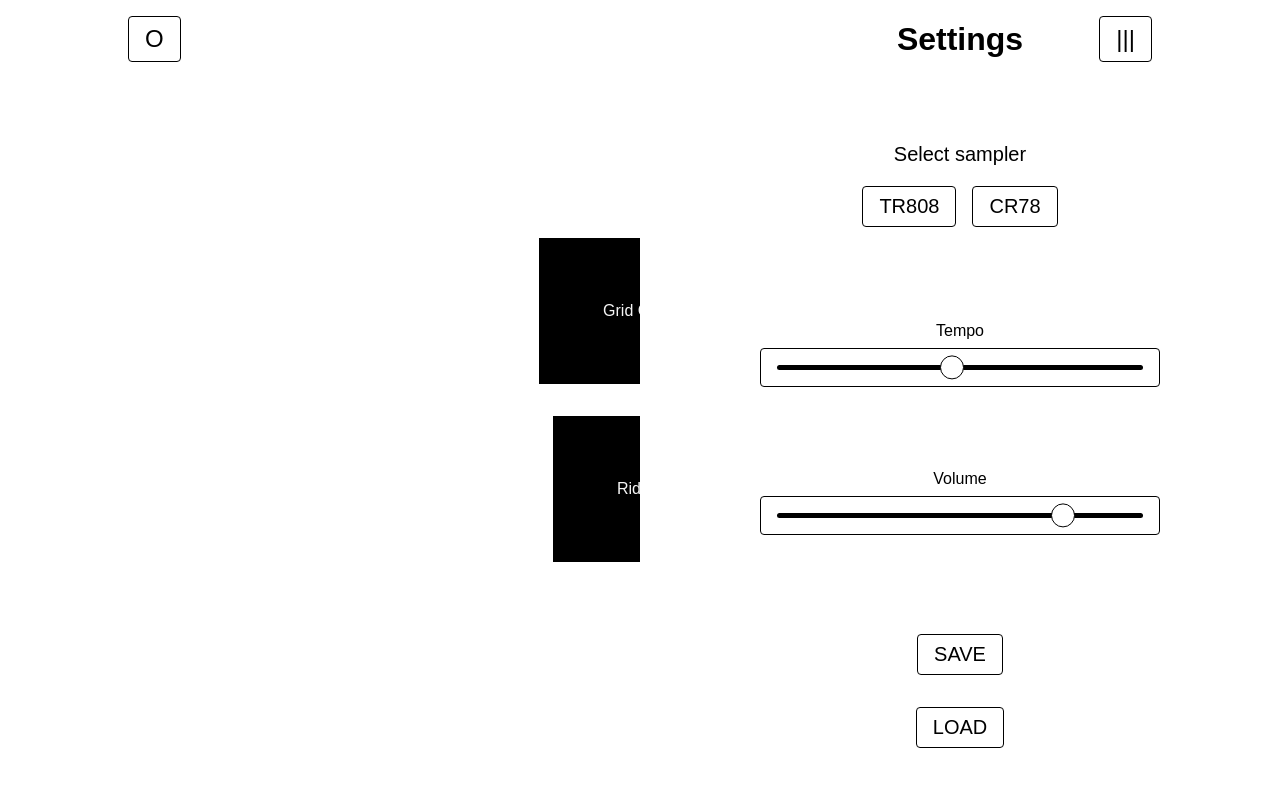
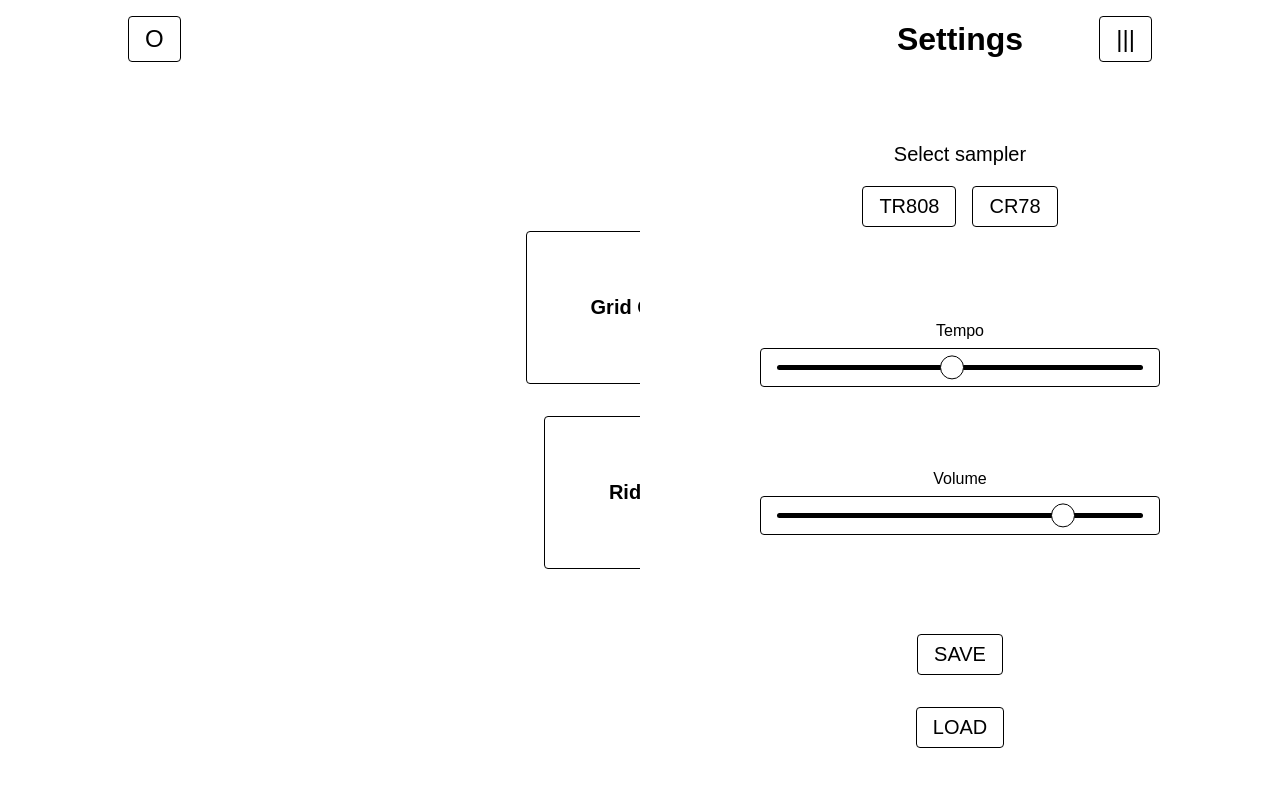
Before and after one commit to hansmaast/bungi-machine, a React (Create React App) app: page / in a window 1280 px wide. Shown: the top 786 px of the page. Built offline with nearby package versions, Linux system fonts and the light colour scheme; no server answers.

Commit message:
Change style props

```diff
--- a/src/style/appContainer.ts
+++ b/src/style/appContainer.ts
@@ -2,9 +2,14 @@ import styled from 'styled-components';
 import { position } from 'styled-system';
 import { StyleProps } from './types';
 
-export const AppContainer = styled.div<StyleProps>(
-  position,
-);
+export const AppContainer = styled.div<StyleProps>`
+  overflow-x: hidden;
+  ${position}
+`;
 AppContainer.defaultProps = {
-  position: 'absolute', top: 0, bottom: 0, right: 0, left: 0,
+  position: 'absolute',
+  top: 0,
+  bottom: 0,
+  right: 0,
+  left: 0,
 };
--- a/src/style/styledLink.ts
+++ b/src/style/styledLink.ts
@@ -1,22 +1,29 @@
 import { Link } from 'react-router-dom';
 import styled, { DefaultTheme, ThemedStyledInterface } from 'styled-components';
-import { color, space } from 'styled-system';
+import {
+  color, compose, space, typography,
+} from 'styled-system';
 
 type StyledTypes = ThemedStyledInterface<DefaultTheme> & any;
 export const StyledLink: StyledTypes = styled(Link)`
-    background-color: black;
-    color: whitesmoke;
+    color: black;
     transition: all 0.2s ease-in-out;
+    border-radius: 4px;
+    border: 1px solid;
     &:focus, :hover {
         transform: scale(1.2);
         box-shadow: 0px 0px 30px 30px rgba(250,250,250, 0.4) inset, 0px 0px 20px 10px rgba(250, 250,250, 0.7);
     };
-    ${space};
-    ${color};
+    ${compose(
+    space,
+    color,
+    typography,
+  )};
 `;
 
 StyledLink.defaultProps = {
   padding: 5,
   m: 3,
-
+  fontSize: [3],
+  fontWeight: 700,
 };
--- a/src/style/types.ts
+++ b/src/style/types.ts
@@ -1,6 +1,6 @@
 import {
   BorderProps,
-  ColorProps, FlexboxProps, LayoutProps, PositionProps, SpaceProps,
+  ColorProps, FlexboxProps, LayoutProps, PositionProps, SpaceProps, TypographyProps,
 } from 'styled-system';
 
 export type StyleProps =
@@ -9,4 +9,5 @@ export type StyleProps =
   FlexboxProps &
   ColorProps &
   PositionProps &
-  BorderProps;
+  BorderProps &
+  TypographyProps;
```
Also changed, not shown: src/components/Menu.tsx (deleted, +0 -33 lines).
